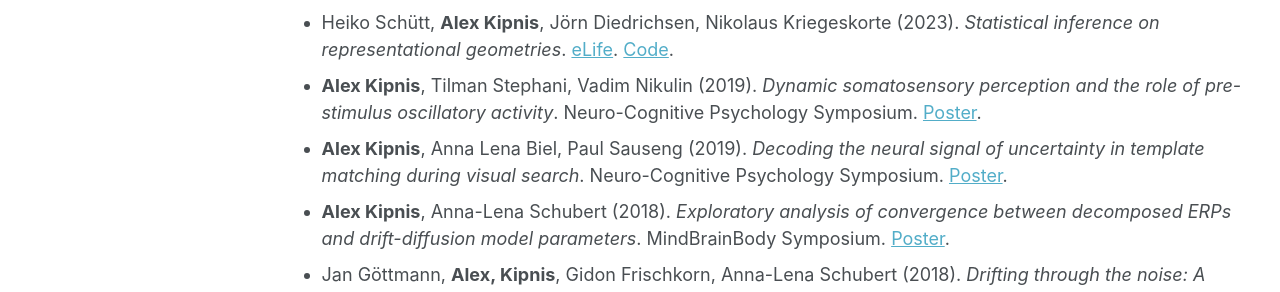
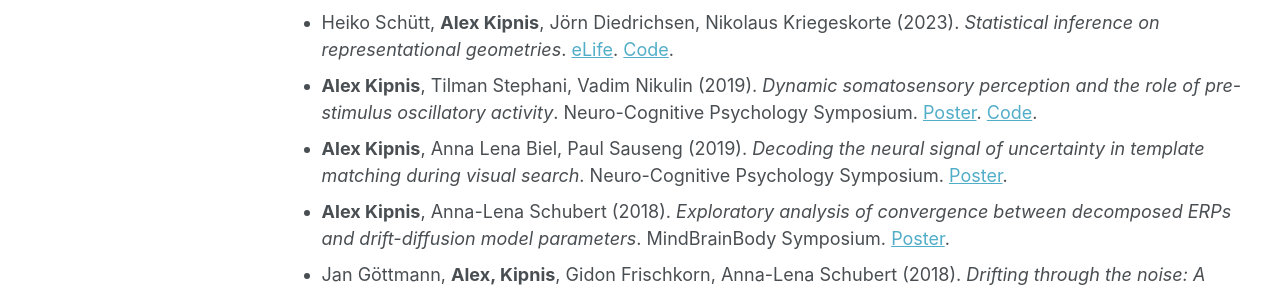
Before and after one commit to adkipnis/adkipnis.github.io, a Jekyll site: the page built from _pages/publications.md, in a window 1280 px wide and 1116 px high. Shown: the part 458-750 px from the top of the window. Built offline with Jekyll 4.4.1, drawn with Linux system fonts in a browser that asks for light colours; some web fonts are replaced.

Commit message:
Add code link to somatosensory perception publication
Added code link to the publication on dynamic somatosensory perception.

```diff
--- a/_pages/publications.md
+++ b/_pages/publications.md
@@ -11,7 +11,7 @@
 - Marcel Binz, ..., **Alex Kipnis**, ..., Eric Schulz (2025). *A foundation model to predict and capture human cognition*. [Nature](https://www.nature.com/articles/s41586-025-09215-4). [Code](https://github.com/marcelbinz/Llama-3.1-Centaur-70B).
 - Joram Soch, ..., **Alex Kipnis**, ... (2025). StatProofBook/StatProofBook.github.io: *The Book of Statistical Proofs*. [Zenodo](https://doi.org/10.5281/ZENODO.4305949).
 - Heiko Schütt, **Alex Kipnis**, Jörn Diedrichsen, Nikolaus Kriegeskorte (2023). *Statistical inference on representational geometries*. [eLife](https://doi.org/10.7554/eLife.82566). [Code](https://github.com/adkipnis/fmri-simulations).
-- **Alex Kipnis**, Tilman Stephani, Vadim Nikulin (2019). *Dynamic somatosensory perception and the role of pre-stimulus oscillatory activity*. Neuro-Cognitive Psychology Symposium. [Poster](https://adkipnis.github.io/files/somatosensory-decoding-poster.pdf).
+- **Alex Kipnis**, Tilman Stephani, Vadim Nikulin (2019). *Dynamic somatosensory perception and the role of pre-stimulus oscillatory activity*. Neuro-Cognitive Psychology Symposium. [Poster](https://adkipnis.github.io/files/somatosensory-decoding-poster.pdf). [Code](https://github.com/adkipnis/Somatosensory-Consciousness-MVPA).
 - **Alex Kipnis**, Anna Lena Biel, Paul Sauseng (2019). *Decoding the neural signal of uncertainty in template matching during visual search*. Neuro-Cognitive Psychology Symposium. [Poster](https://adkipnis.github.io/files/visual-decoding-poster.pdf).
 - **Alex Kipnis**, Anna-Lena Schubert (2018). *Exploratory analysis of convergence between decomposed ERPs and drift-diffusion model parameters*. MindBrainBody Symposium. [Poster](https://www.researchgate.net/publication/331960269_RIDEing_Drifting_in_perceptual_decision_making_Exploratory_analysis_of_the_convergence_between_decomposed_ERPs_and_Drift-Diffusion_Model_parameters).
 - Jan Göttmann, **Alex, Kipnis**, Gidon Frischkorn, Anna-Lena Schubert (2018). *Drifting through the noise: A diffusion model analysis of the interplay between processing and storage in working memory*. TEAP. [Poster](https://adkipnis.github.io/files/teap-poster.pdf).
```
